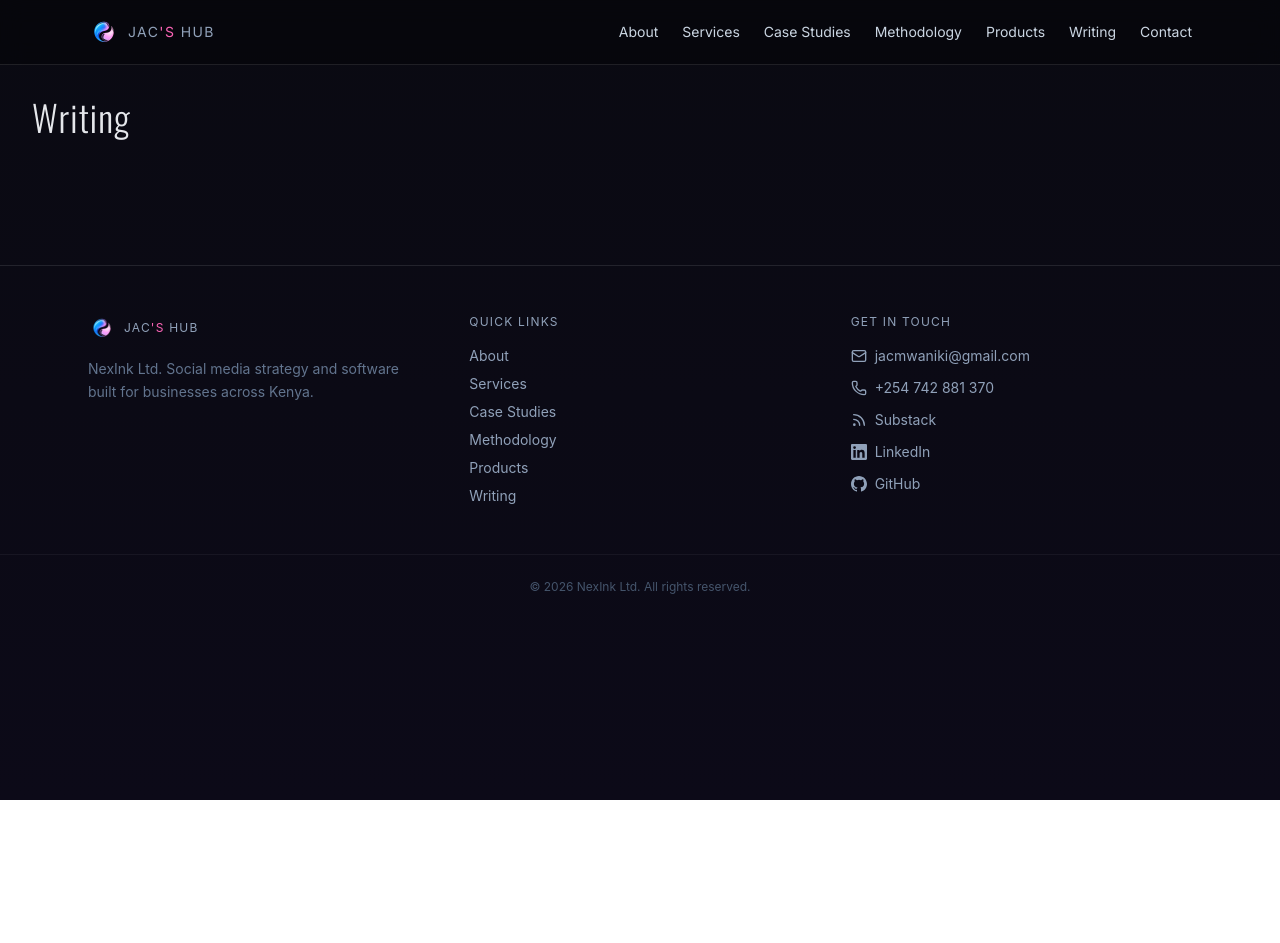
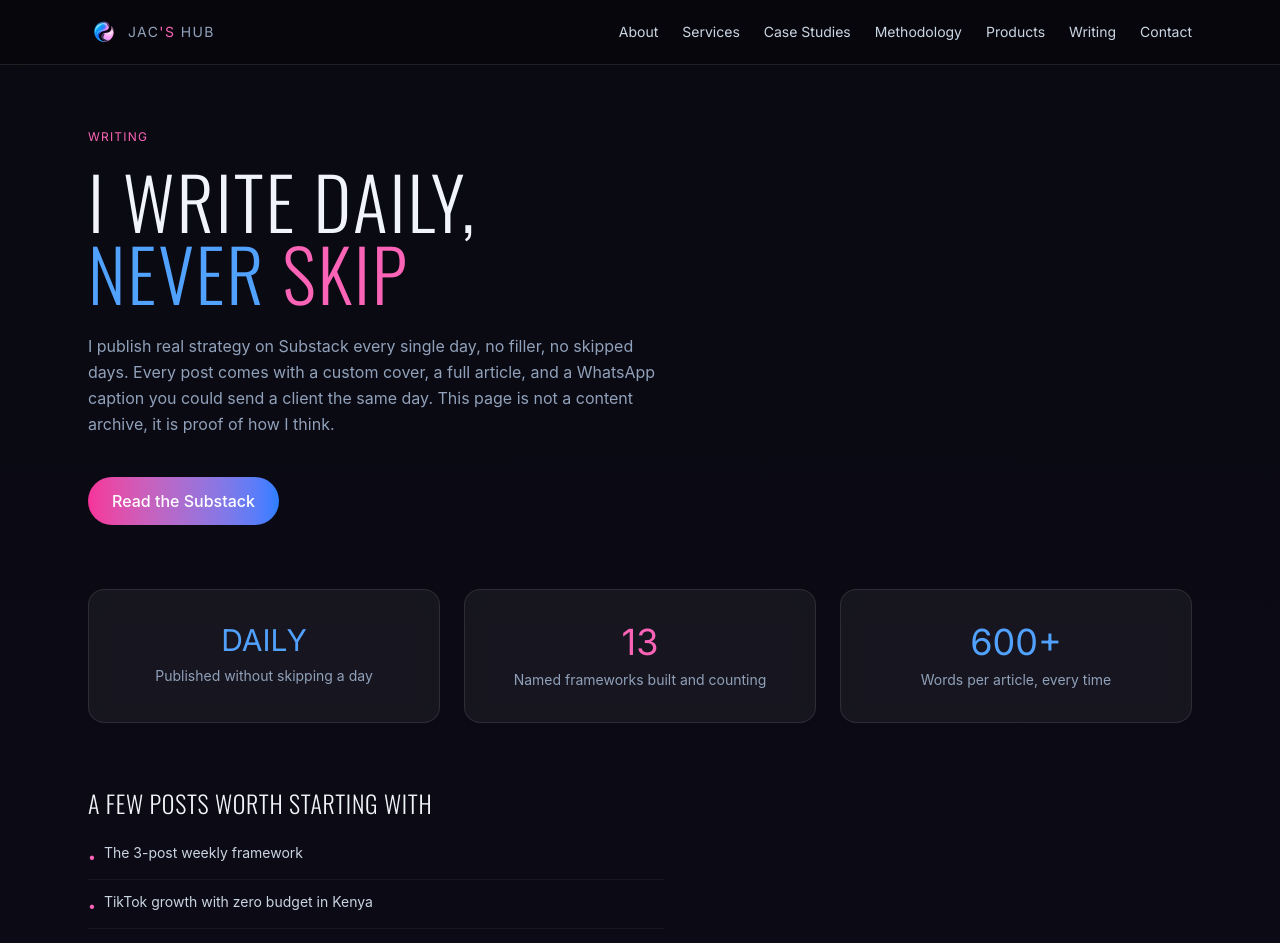
Before and after one commit to jakkkc/Jac-sHub, a React (Vite) app: page /writing in a window 1280 px wide. Shown: the top 943 px of the page. Before the commit the page ends 800 px from the top, so only its background shows below. Built offline with nearby package versions, Linux system fonts and the light colour scheme.

Commit message:
Build Writing page with present tense copy about daily Substack publishing

```diff
--- a/src/pages/Writing.tsx
+++ b/src/pages/Writing.tsx
@@ -1,3 +1,65 @@
+const sampleTopics = [
+  'The 3-post weekly framework',
+  'TikTok growth with zero budget in Kenya',
+  'The H.V.P.A caption formula',
+  '0 to 1,000 followers organically, a 90-day roadmap',
+  'How to write a content calendar that survives a busy month',
+  'AI yako ni mjakazi, how to use AI tools for better content faster',
+]
+
 export default function Writing() {
-  return <h1 className="text-4xl font-bold p-8">Writing</h1>
+  return (
+    <section className="max-w-6xl mx-auto px-6 py-16">
+      <p className="uppercase tracking-widest text-xs text-pink-400 mb-5">Writing</p>
+      <h1 className="uppercase text-5xl md:text-7xl leading-none mb-6">
+        <span className="block text-slate-100">I write daily,</span>
+        <span className="block">
+          <span className="text-blue-400">never</span>{' '}
+          <span className="text-pink-400">skip</span>
+        </span>
+      </h1>
+      <p className="text-slate-400 font-sans normal-case max-w-xl mb-10 leading-relaxed">
+        I publish real strategy on Substack every single day, no filler,
+        no skipped days. Every post comes with a custom cover, a full
+        article, and a WhatsApp caption you could send a client the same
+        day. This page is not a content archive, it is proof of how I
+        think.
+      </p>
+
+
+        <a
+        href="https://substack.com/@nexink?r=8cf1uv&utm_campaign=profile&utm_medium=profile-page"
+        target="_blank"
+        rel="noreferrer"
+        className="inline-block bg-gradient-to-r from-pink-500 to-blue-500 text-white px-6 py-3 rounded-full font-sans normal-case font-medium hover:opacity-90 transition-opacity mb-16"
+      >
+        Read the Substack
+      </a>
+
+      <div className="grid md:grid-cols-3 gap-6 mb-16">
+        <div className="rounded-2xl border border-white/10 bg-white/5 backdrop-blur-sm p-8 text-center">
+          <p className="text-3xl uppercase text-blue-400 mb-2">Daily</p>
+          <p className="text-slate-400 font-sans normal-case text-sm">Published without skipping a day</p>
+        </div>
+        <div className="rounded-2xl border border-white/10 bg-white/5 backdrop-blur-sm p-8 text-center">
+          <p className="text-4xl text-pink-400 mb-2">13</p>
+          <p className="text-slate-400 font-sans normal-case text-sm">Named frameworks built and counting</p>
+        </div>
+        <div className="rounded-2xl border border-white/10 bg-white/5 backdrop-blur-sm p-8 text-center">
+          <p className="text-4xl text-blue-400 mb-2">600+</p>
+          <p className="text-slate-400 font-sans normal-case text-sm">Words per article, every time</p>
+        </div>
+      </div>
+
+      <h2 className="uppercase text-2xl text-slate-100 mb-6 tracking-wide font-light">A few posts worth starting with</h2>
+      <ul className="space-y-3 font-sans normal-case text-slate-300 text-sm max-w-xl">
+        {sampleTopics.map((topic) => (
+          <li key={topic} className="flex items-start gap-2 border-b border-white/5 pb-3">
+            <span className="text-pink-400 mt-1">&#8226;</span>
+            <span>{topic}</span>
+          </li>
+        ))}
+      </ul>
+    </section>
+  )
 }
```
